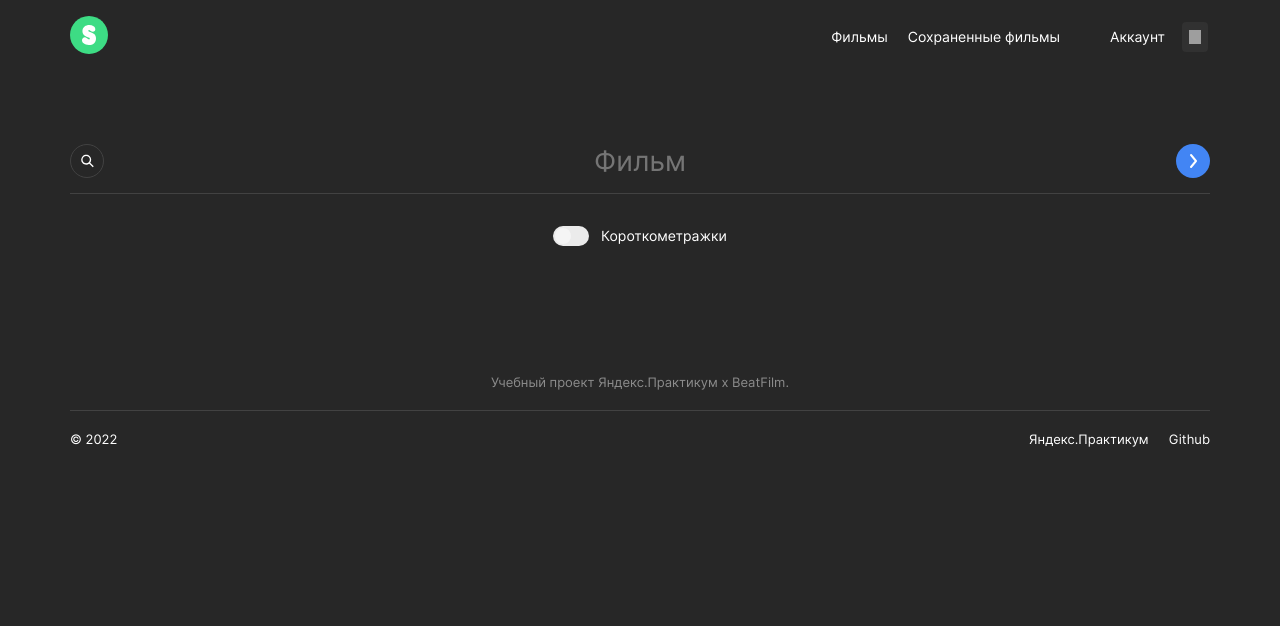
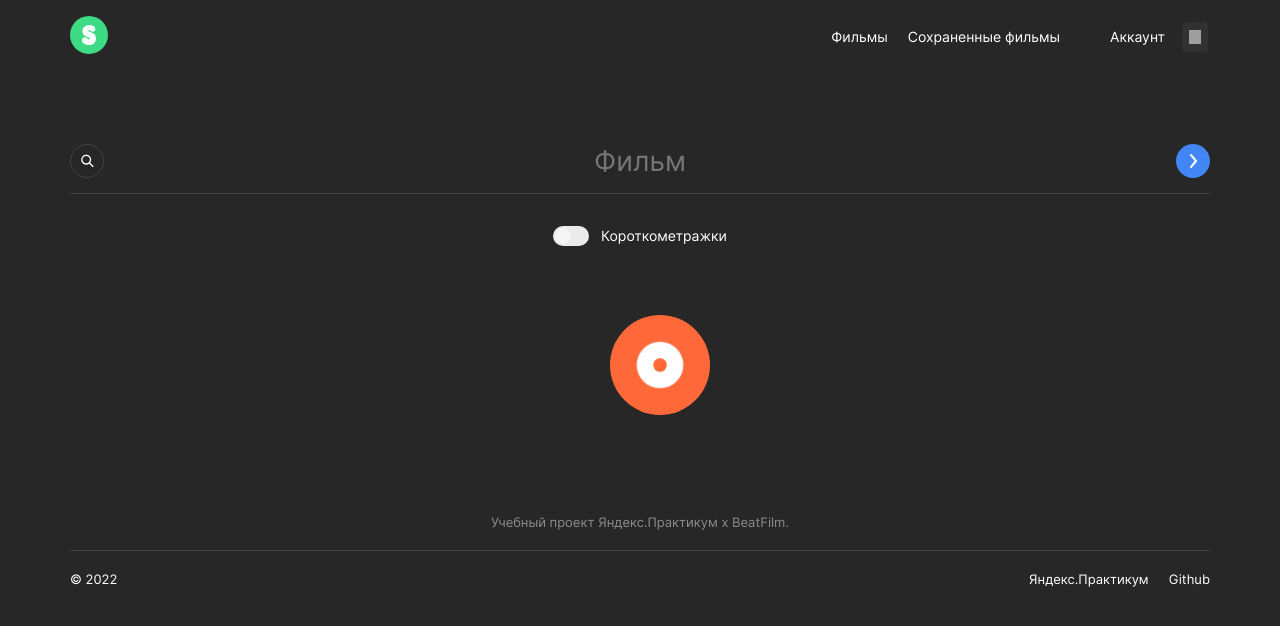
Before and after one commit to litvinovsl/movies-explorer-frontend, a React (Create React App) app: page /movies in a window 1280 px wide. Shown: the top 626 px of the page. Built offline with nearby package versions, Linux system fonts and the light colour scheme; grey boxes are pictures that could not be loaded.

Commit message:
added preloader component

```diff
--- a/src/components/Movies/Movies.js
+++ b/src/components/Movies/Movies.js
@@ -1,11 +1,13 @@
 import React from 'react';
 import './Movies.css';
 import SearchForm from '../SearchForm/SearchForm';
+import Preloader from '../Preloader/Preloader';
 
 function Movies() {
     return (
         <main className='movies'>
             <SearchForm />
+            <Preloader />
         </main>
     );
 }
--- /dev/null
+++ b/src/components/Preloader/Preloader.css
@@ -0,0 +1,88 @@
+@keyframes preloader-inside-white {
+    0% {
+        -webkit-transform: scale(0, 0);
+        -moz-transform: scale(0, 0);
+        -ms-transform: scale(0, 0);
+        -o-transform: scale(0, 0);
+        transform: scale(0, 0);
+    }
+    100% {
+        -webkit-transform: scale(1, 1);
+        -moz-transform: scale(1, 1);
+        -ms-transform: scale(1, 1);
+        -o-transform: scale(1, 1);
+        transform: scale(1, 1);
+    }
+}
+
+@keyframes preloader-inside-red {
+    0% {
+        -webkit-transform: scale(0, 0);
+        -moz-transform: scale(0, 0);
+        -ms-transform: scale(0, 0);
+        -o-transform: scale(0, 0);
+        transform: scale(0, 0);
+    }
+    30% {
+        -webkit-transform: scale(0, 0);
+        -moz-transform: scale(0, 0);
+        -ms-transform: scale(0, 0);
+        -o-transform: scale(0, 0);
+        transform: scale(0, 0);
+    }
+    100% {
+        -webkit-transform: scale(1, 1);
+        -moz-transform: scale(1, 1);
+        -ms-transform: scale(1, 1);
+        -o-transform: scale(1, 1);
+        transform: scale(1, 1);
+    }
+}
+
+.preloader {
+    display: flex;
+    align-items: center;
+    justify-content: center;
+    width: 100%;
+    height: 100%;
+    z-index: 10;
+    padding: 20px;
+}
+
+.preloader__container {
+    width: 100px;
+    height: 100px;
+    position: relative;
+}
+
+.preloader__round {
+    width: 100px;
+    height: 100px;
+    position: absolute;
+    top: 0;
+    left: 0;
+    background: #FF6838;
+    border-radius: 50px;
+}
+
+.preloader__round::after,
+.preloader__round::before {
+    content: '';
+    width: 100px;
+    height: 100px;
+    position: absolute;
+    top: 0;
+    left: 0;
+    border-radius: 50px;
+}
+
+.preloader__round::after {
+    background: white;
+    animation: preloader-inside-white 1s ease-in-out infinite;
+}
+
+.preloader__round::before {
+    z-index: 10;
+    background: #FF6838;
+    animation: preloader-inside-red 1s ease-in-out infinite;
+}
--- /dev/null
+++ b/src/components/Preloader/Preloader.js
@@ -0,0 +1,14 @@
+import React from 'react'
+import './Preloader.css'
+
+const Preloader = () => {
+    return (
+        <div className="preloader">
+            <div className="preloader__container">
+                <span className="preloader__round"></span>
+            </div>
+        </div>
+    )
+};
+
+export default Preloader
```
Also changed, not shown: src/components/Movies/Movies.css (+92 -0 lines).
